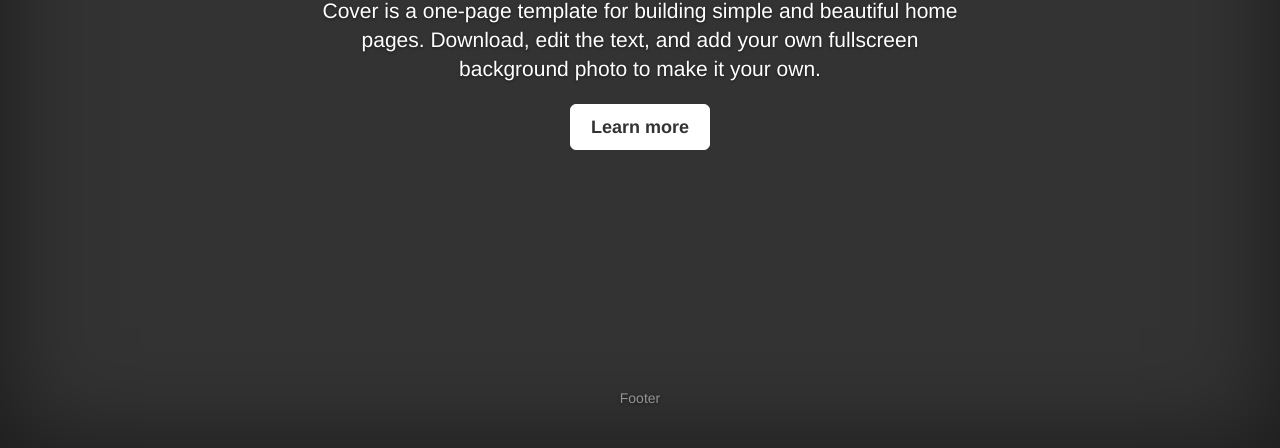
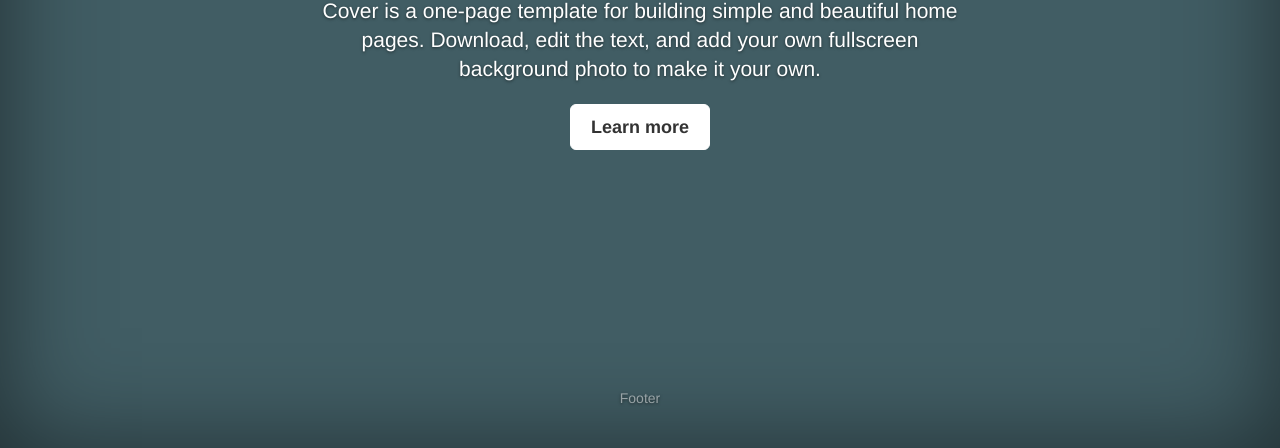
Before and after one commit to peterbergman/greenhouse.js, a plain HTML site: page web/front/index.html in a window 1280 px wide. Shown: the part 352-800 px from the top of the page. Drawn offline with nearby package versions, Linux system fonts and the light colour scheme.

Commit message:
Change background color

```diff
--- a/web/front/css/cover.css
+++ b/web/front/css/cover.css
@@ -27,7 +27,7 @@ a:hover {
 html,
 body {
   height: 100%;
-  background-color: #333;
+  background-color: #415D64;
 }
 body {
   color: #fff;
```
